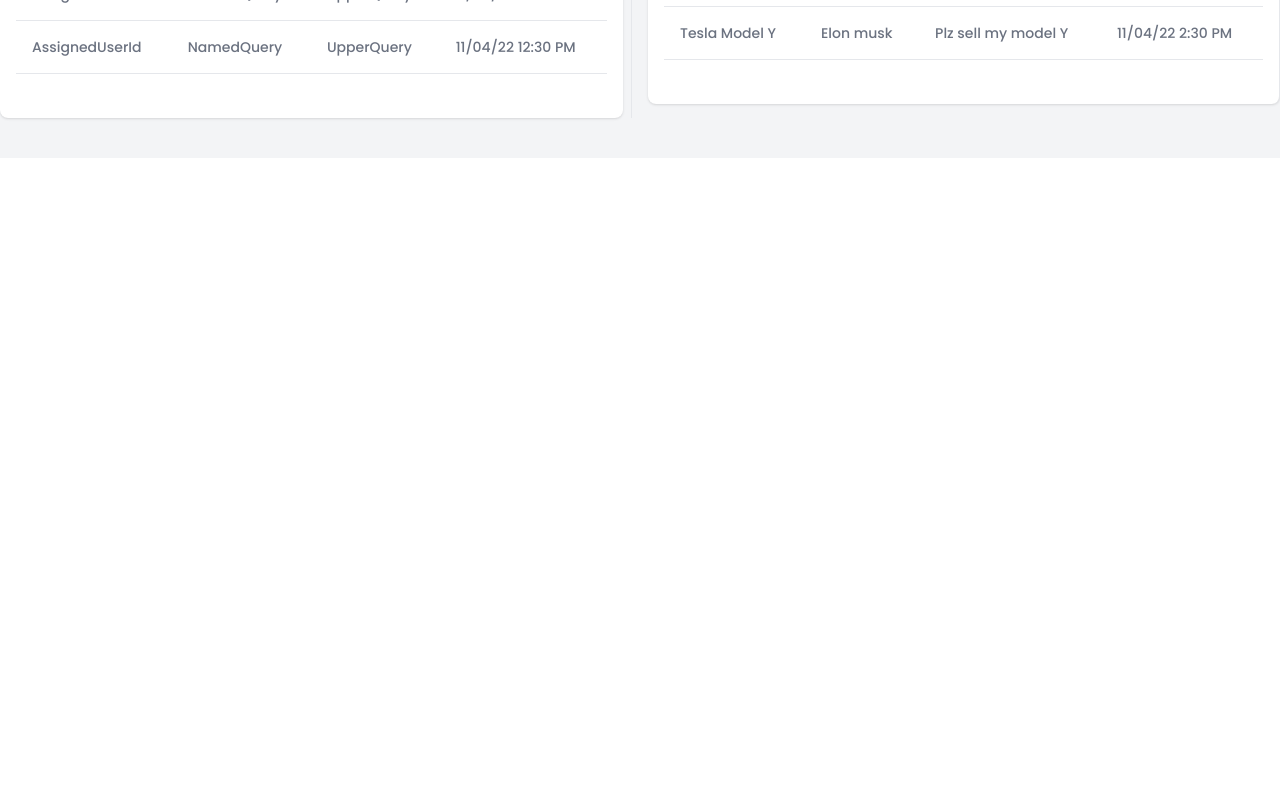
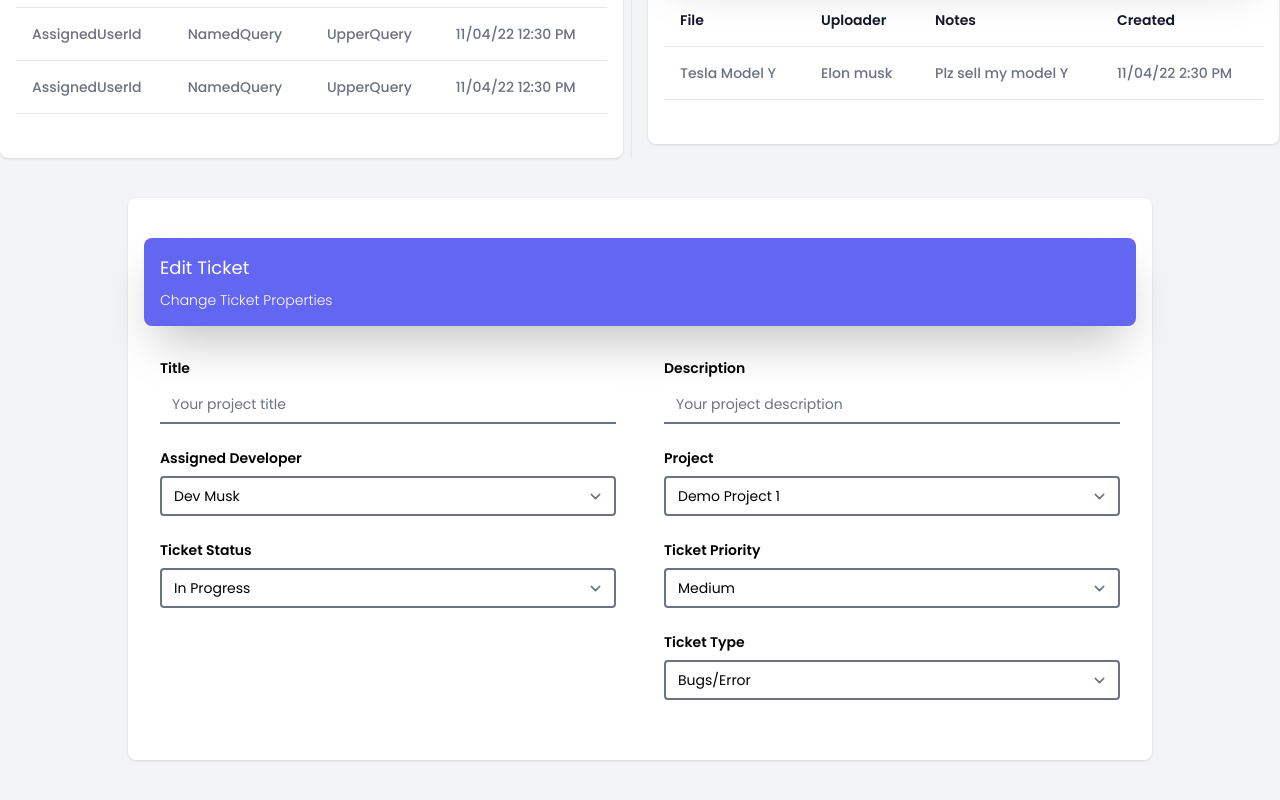
Before and after one commit to blooming-volcanoes/grab-bug-client, a Next.js app: page /dashboard/ticketDetails in a window 1280 px wide. Shown: the part 736-1536 px from the top of the page. Before the commit the page ends 894 px from the top, so only its background shows below. Built offline with nearby package versions, Linux system fonts and the light colour scheme; what tw-elements would draw is missing.

Commit message:
[EDITED]-ticketEdit edited by raiyan

```diff
--- a/src/components/Dashboard/TicketComponents/TicketEdit.tsx
+++ b/src/components/Dashboard/TicketComponents/TicketEdit.tsx
@@ -1,8 +1,64 @@
+/* eslint-disable react/no-array-index-key */
+/* eslint-disable jsx-a11y/label-has-associated-control */
+import Input from "components/molecules/Input/Input";
+import SelectInputs from "components/molecules/SelectInputs/SelectInputs";
 import React from "react";
+
+interface ITextnputs {
+    title: string;
+    placeholder?: string;
+    type?: string;
+}
+interface ISelectInputs {
+    title: string;
+    options: string[];
+    values: string[];
+}
+
+const textInputs: ITextnputs[] = [
+    {
+        title: "Title",
+        placeholder: "Your project title",
+        type: "text",
+    },
+    {
+        title: "Description",
+        placeholder: "Your project description",
+        type: "text",
+    },
+];
+
+const selecTypeInputs: ISelectInputs[] = [
+    {
+        title: "Project",
+        options: ["Demo Project 1", "Demo project 2", "Demo project 2"],
+        values: ["Demo Project 1", "Demo project 2", "Demo project 2"],
+    },
+    {
+        title: "Assigned Developer",
+        options: ["Dev Musk", "Elon Musk", "Raiyan"],
+        values: ["Dev Musk", "Elon Musk", "Raiyan"],
+    },
+    {
+        title: "Ticket Priority",
+        options: ["Medium", "High", "Average"],
+        values: ["Medium", "High", "Average"],
+    },
+    {
+        title: "Ticket Status",
+        options: ["In Progress", "Done", "not sure"],
+        values: ["In Progress", "Done", "not sure"],
+    },
+    {
+        title: "Ticket Type",
+        options: ["Bugs/Error", "Image Breaking", "Data flow"],
+        values: ["Bugs/Error", "Image Breaking", "Data flow"],
+    },
+];
 
 function TicketEdit() {
     return (
-        <div className="rounded-lg   bg-white p-4 shadow">
+        <div className="mx-auto rounded-lg bg-white p-4  py-10 shadow lg:max-w-5xl">
             <div className="space-y-2  rounded-lg bg-indigo-500 p-4 capitalize text-white shadow-2xl">
                 {/* ticket Edit header */}
                 <h4 className="text-lg">Edit Ticket</h4>
@@ -10,108 +66,96 @@
             </div>
 
             {/* commenter details */}
-            <div className="pt-3">
-                <div className="flex flex-col">
-                    <div className="overflow-x-auto sm:-mx-6 lg:-mx-8">
-                        <div className="inline-block min-w-full py-2 sm:px-6 lg:px-8">
-                            <div className="overflow-hidden">
-                                <table className="table-auto ">
-                                    <thead className="border-b uppercase">
-                                        <tr className="">
-                                            <th scope="col" className="table-th">
-                                                Title
-                                            </th>
-                                            <th scope="col" className="table-th">
-                                                Description
-                                            </th>
-                                        </tr>
-                                    </thead>
-                                    <tbody>
-                                        <tr className="border-b">
-                                            <input
-                                                className="border-dark-500 mr-5 w-96 border-0 border-b-2"
-                                                type="text"
-                                                placeholder="Enter here"
-                                            />
-                                            <input
-                                                className="border-dark-500 ml-5 w-96 border-0 border-b-2"
-                                                type="text"
-                                                placeholder="Enter here"
-                                            />
-                                        </tr>
-                                        <tr className="border-b text-left">
-                                            <td className="table-td">Project</td>
-                                            <td className="table-td">Assigned</td>
-                                        </tr>
-                                        <tr className="border-b">
-                                            <select className="mr-5 w-96">
-                                                <option value="volvo">Demo Project one</option>
-                                                <option value="saab">Demo Project two</option>
-                                                <option value="fiat">Demo Project three</option>
-                                                <option value="audi">Demo Project Four</option>
-                                            </select>
-
-                                            <select className="ml-5 w-96">
-                                                <option value="volvo">
-                                                    Demo Project Description
-                                                </option>
-                                                <option value="saab">
-                                                    Demo Project Description
-                                                </option>
-                                                <option value="fiat">
-                                                    Demo Project Description
-                                                </option>
-                                                <option value="audi">
-                                                    Demo Project Description
-                                                </option>
-                                            </select>
-                                        </tr>
-                                        <tr className="border-b text-left">
-                                            <td className="table-td">Ticket Priority</td>
-                                            <td className="table-td">Assignment Developer</td>
-                                        </tr>
-                                        <tr className="border-b">
-                                            <select className="mr-5 w-96">
-                                                <option value="volvo">Hight</option>
-                                                <option value="saab">Low</option>
-                                                <option value="fiat">Medium</option>
-                                                <option value="audi">Nothing</option>
-                                            </select>
-
-                                            <select className="ml-5 w-96">
-                                                <option value="volvo">Project In Process</option>
-                                                <option value="saab">Project Out Process</option>
-                                                <option value="fiat">
-                                                    Project running Process
-                                                </option>
-                                                <option value="audi">Project Stop Process</option>
-                                            </select>
-                                        </tr>
-                                        <tr className="border-b text-left">
-                                            <td className="table-td">Ticket Type</td>
-                                        </tr>
-                                        <tr className="border-b">
-                                            <select className="ml-5 w-96 text-left">
-                                                <option value="volvo">Bugs/Errors</option>
-                                                <option value="saab">Wrong</option>
-                                                <option value="fiat">day off</option>
-                                                <option value="audi">Nothing</option>
-                                            </select>
-                                        </tr>
-                                    </tbody>
-                                </table>
-                            </div>
-                        </div>
+            <div className="my-5 pt-3">
+                <ul className="flex flex-col justify-between px-4 lg:flex-row lg:space-x-12">
+                    {/* left side input boxes */}
+                    <div className="space-y-6 lg:w-2/4 ">
+                        {/* plain input text */}
+                        {textInputs
+                            .filter((input) => input.title === "Title")
+                            .map((input, i) => (
+                                <li key={i}>
+                                    <label
+                                        className="flex flex-col space-y-2"
+                                        htmlFor={input.title}
+                                    >
+                                        <span className="text-sm font-semibold">{input.title}</span>
+                                        <Input
+                                            placeholder={input.placeholder}
+                                            type={input.type}
+                                            id={input.title}
+                                            className="w-full  border-t-0  border-b-2 border-l-0 border-r-0 text-sm focus:ring-0"
+                                        />
+                                    </label>
+                                </li>
+                            ))}
+                        {/* input type select */}
+                        {selecTypeInputs
+                            .filter(
+                                (input) =>
+                                    input.title !== "Project" &&
+                                    input.title !== "Ticket Priority" &&
+                                    input.title !== "Ticket Type"
+                            )
+                            .map((input, i) => (
+                                <li key={i}>
+                                    <label
+                                        className="flex flex-col space-y-2"
+                                        htmlFor={input.title}
+                                    >
+                                        <span className="text-sm font-semibold">{input.title}</span>
+                                        <SelectInputs
+                                            values={input.values}
+                                            className="rounded border-2 text-sm focus:ring-0"
+                                        />
+                                    </label>
+                                </li>
+                            ))}
                     </div>
-                    <div className="flex flex-row">
-                        <button className="primary-btn mr-5 w-64 bg-blue-500" type="button">
-                            Back to List
-                        </button>
-                        <button className="primary-btn ml-5 w-64 bg-green-900" type="button">
-                            UPDATE TICKET
-                        </button>
+                    {/* right side input boxes */}
+                    <div className="mt-4 space-y-6 lg:mt-0 lg:w-2/4 ">
+                        {/* plain input text */}
+                        {textInputs
+                            .filter((input) => input.title === "Description")
+                            .map((input, i) => (
+                                <li key={i}>
+                                    <label
+                                        className="flex flex-col space-y-2"
+                                        htmlFor={input.title}
+                                    >
+                                        <span className="text-sm font-semibold">{input.title}</span>
+                                        <Input
+                                            placeholder={input.placeholder}
+                                            type={input.type}
+                                            id={input.title}
+                                            className="w-full border-t-0  border-b-2 border-l-0 border-r-0 text-sm focus:ring-0"
+                                        />
+                                    </label>
+                                </li>
+                            ))}
+                        {/* input type select */}
+                        {selecTypeInputs
+                            .filter(
+                                (input) =>
+                                    input.title !== "Assigned Developer" &&
+                                    input.title !== "Ticket Status"
+                            )
+                            .map((input, i) => (
+                                <li key={i}>
+                                    <label
+                                        className="flex flex-col space-y-2"
+                                        htmlFor={input.title}
+                                    >
+                                        <span className="text-sm font-semibold">{input.title}</span>
+                                        <SelectInputs
+                                            values={input.values}
+                                            className="rounded border-2 text-sm focus:ring-0"
+                                        />
+                                    </label>
+                                </li>
+                            ))}
                     </div>
-                </div>
+                </ul>
             </div>
         </div>
     );
--- /dev/null
+++ b/src/components/molecules/Input/Input.tsx
@@ -0,0 +1,29 @@
+/* eslint-disable import/prefer-default-export */
+/* eslint-disable react/require-default-props */
+import React from "react";
+
+function Input({
+    placeholder,
+    value,
+    type,
+    id,
+    className,
+}: {
+    placeholder: string | undefined;
+    value?: string;
+    type: string | undefined;
+    id?: string;
+    className?: string;
+}) {
+    return (
+        <input
+            type={type}
+            className={`${className}`}
+            placeholder={placeholder}
+            value={value}
+            id={id}
+        />
+    );
+}
+
+export default Input;
--- /dev/null
+++ b/src/components/molecules/SelectInputs/SelectInputs.tsx
@@ -0,0 +1,20 @@
+/* eslint-disable react/require-default-props */
+/* eslint-disable react/no-array-index-key */
+/* eslint-disable no-shadow */
+/* eslint-disable react/prop-types */
+/* eslint-disable react/no-unused-prop-types */
+import React from "react";
+
+function SelectInputs({ values, className }: { values: string[]; className?: string }) {
+    return (
+        <select className={`${className}`}>
+            {values.map((value, i) => (
+                <option key={i} value={value}>
+                    {value}
+                </option>
+            ))}
+        </select>
+    );
+}
+
+export default SelectInputs;
--- a/src/pages/dashboard/ticketDetails.tsx
+++ b/src/pages/dashboard/ticketDetails.tsx
@@ -1,12 +1,20 @@
+/*
+ *** Title : Ticket view Dashboard
+ *** Date : 4/5/2022
+ *** Des : User can view there tickets details here
+ *** Author : Raiyan
+ */
+
 import TicketAttachment from "components/Dashboard/TicketComponents/TicketAttachment";
 import TicketComments from "components/Dashboard/TicketComponents/TicketComments";
+import TicketEdit from "components/Dashboard/TicketComponents/TicketEdit";
 import TicketHistory from "components/Dashboard/TicketComponents/TicketHistory";
 import TicketSingleDetails from "components/Dashboard/TicketComponents/TicketSingleDetails";
 import React from "react";
 
 function TaskDetails() {
     return (
-        <section className="min-h-screen bg-gray-100">
+        <section className="min-h-screen bg-gray-100 py-10">
             <div className="mx-4 grid grid-cols-1 gap-y-10 gap-x-4 py-10 md:mx-auto md:max-w-3xl lg:mx-auto lg:max-w-7xl lg:grid-cols-12">
                 {/* details side */}
                 <div className="pr-2 lg:col-span-6 lg:border-r">
@@ -27,6 +35,7 @@
                     <TicketAttachment />
                 </div>
             </div>
+            <TicketEdit />
         </section>
     );
 }
```
